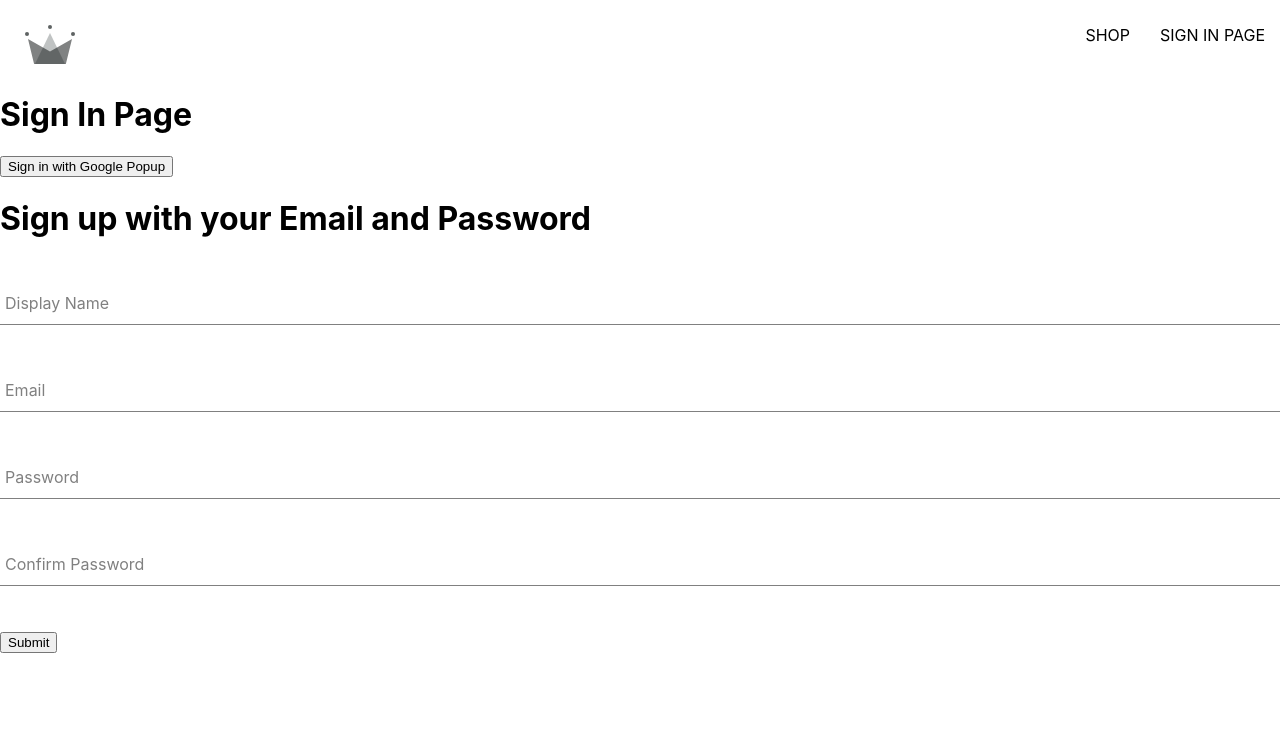
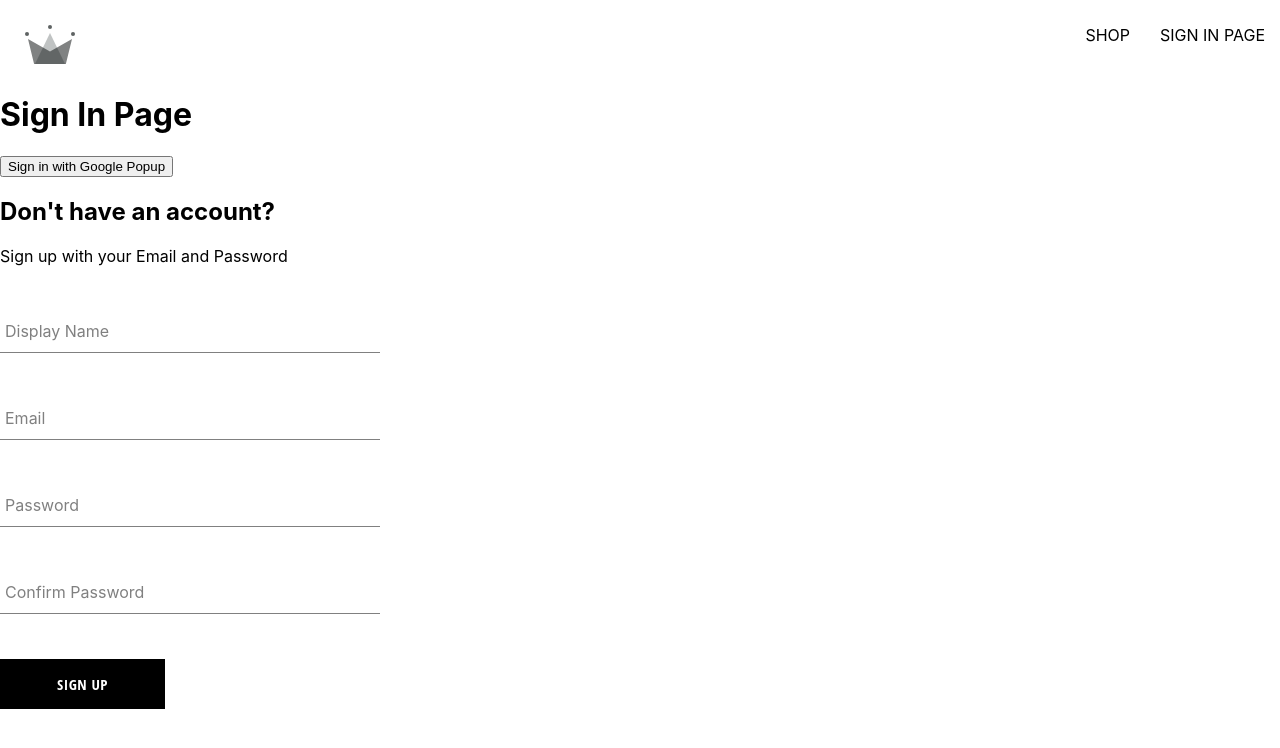
Before and after one commit to nMikeTO55/crwn-clothing, a React (Create React App) app: page /sign-in in a window 1280 px wide. Shown: the top 748 px of the page. Built offline with nearby package versions, Linux system fonts and the light colour scheme.

Commit message:
102 button component

```diff
--- /dev/null
+++ b/src/components/button/button.component.jsx
@@ -0,0 +1,18 @@
+import './button.styles.scss';
+
+const BUTTON_TYPE_CLASSES = {
+  google: 'google-sign-in',
+  inverted: 'inverted'
+}
+
+const Button = ({children, buttonType, ...otherProps})=> {
+  return(
+    <button
+      className={`button-container ${BUTTON_TYPE_CLASSES[buttonType]}`}
+      {...otherProps}>
+        {children}
+    </button>
+  );
+}
+
+export default Button;
--- a/src/components/sign-up-form/sign-up-form.component.jsx
+++ b/src/components/sign-up-form/sign-up-form.component.jsx
@@ -1,6 +1,8 @@
 import {useState} from 'react';
+import './sign-up-form.styles.scss';
 import { createAuthUserWithEmailAndPassword, createUserAuth } from '../../utils/firebase/firebase.utils.js';
 import FormInput  from '../../components/form-input/form-input.component.jsx';
+import Button from '../button/button.component.jsx';
 
 const defaultFormFields = {
   displayName: '',
@@ -48,8 +50,9 @@
   }
 
   return (
-    <div>
-      <h1>Sign up with your Email and Password</h1>
+    <div className='sign-up-container'>
+      <h2>Don't have an account?</h2>
+      <span>Sign up with your Email and Password</span>
       <form onSubmit={handleSubmit}>
         <FormInput
           label="Display Name"
@@ -87,7 +90,7 @@
           value={confirmPassword}
         />
 
-        <button type='submit'>Submit</button>
+        <Button type='submit'>SIGN UP</Button>
       </form>
     </div>
   )
--- /dev/null
+++ b/src/components/sign-up-form/sign-up-form.styles.scss
@@ -0,0 +1,9 @@
+.sign-up-container {
+  display: flex;
+  flex-direction: column;
+  width: 380px;
+}
+
+h2 {
+  margin: 10,0;
+}
```
Also changed, not shown: src/components/button/button.styles.scss (renamed from src/components/button.styles.scss).
